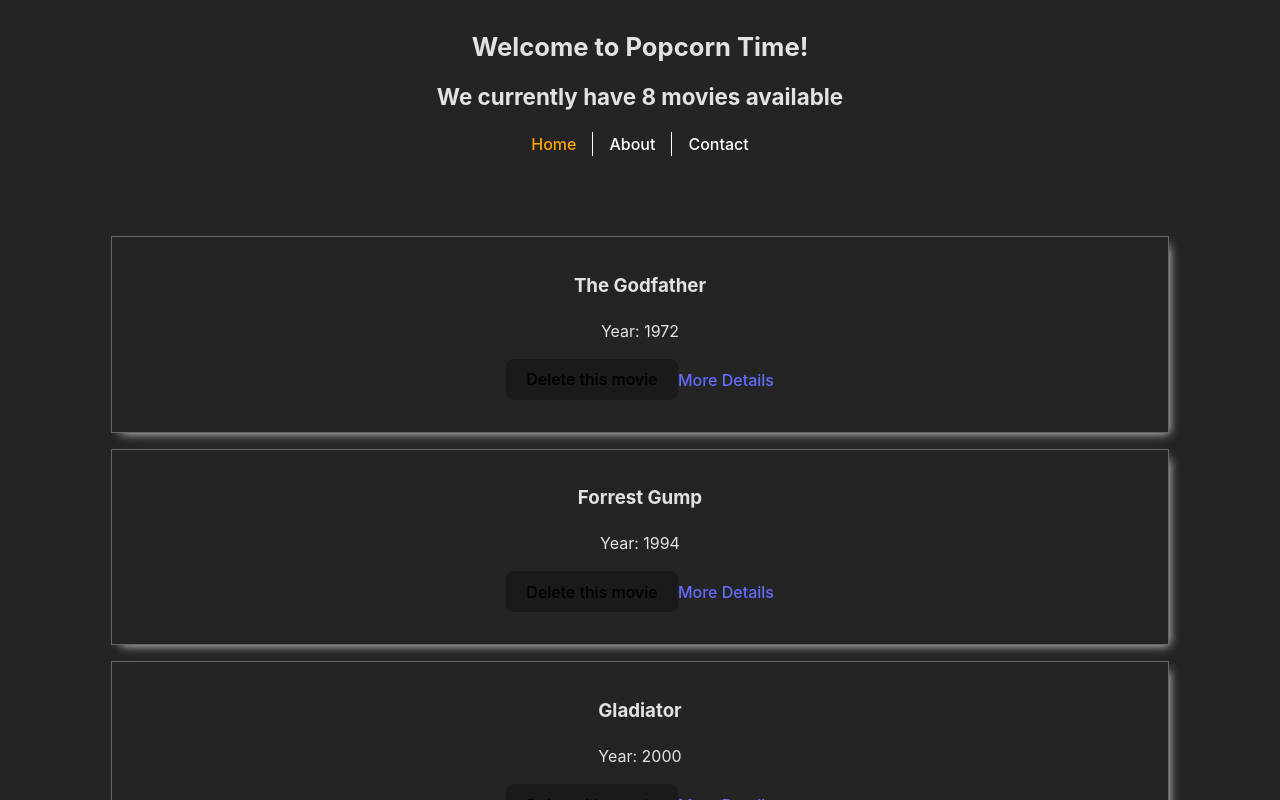
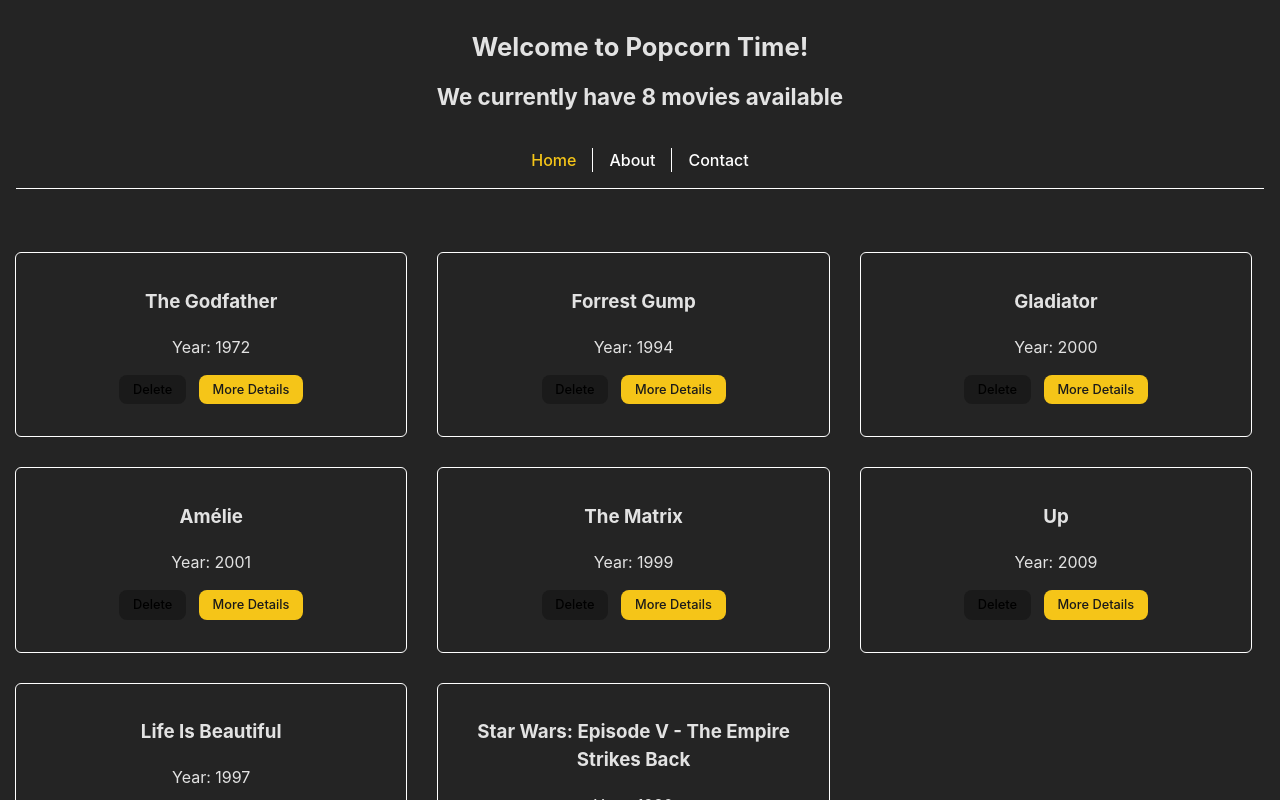
Before and after one commit to ironhack-sept2024-devstructors/react-popcorn-time, a React (Vite) app: page / in a window 1280 px wide. Shown: the top 800 px of the page. Built offline with nearby package versions, Linux system fonts and the light colour scheme.

Commit message:
improve design and css

```diff
--- a/src/components/Header.css
+++ b/src/components/Header.css
@@ -6,7 +6,8 @@
 .Header nav {
     display: flex;
     justify-content: center;
-    margin-bottom: 2rem;
+    padding: 1rem;
+    border-bottom: 1px solid #fff;
 }
 
 .Header nav a {
@@ -16,7 +17,7 @@
 }
 
 .Header nav a.active {
-    color: orange;
+    color: #f5c518;
 }
 
 .Header nav a:last-child {
--- a/src/components/MovieDetails.jsx
+++ b/src/components/MovieDetails.jsx
@@ -19,7 +19,7 @@ function MovieDetails(props){
             <p>Rating: {movie.rating}</p>
 
             <p>
-                <Link to="/">Back</Link>
+                <Link to="/" className="btn btn-primary">Back</Link>
             </p>
 
         </div>
--- a/src/components/MovieList.jsx
+++ b/src/components/MovieList.jsx
@@ -3,7 +3,7 @@ import MovieSummary from "./MovieSummary";
 function MovieList(props){
 
     return (
-        <section className="MovieList">
+        <section className="MovieList card-list">
 
             {props.moviesToDisplay.map((movieObj) => {
                 return (
--- a/src/components/MovieSummary.jsx
+++ b/src/components/MovieSummary.jsx
@@ -7,8 +7,8 @@ function MovieSummary (props){
             <p>Year: {props.movieDetails.year}</p>
 
             <p>
-                <button onClick={() => {props.callbackToDelete(props.movieDetails.id)}}>Delete this movie</button>
-                <Link to={`/movies/${props.movieDetails.id}`}>More Details</Link>
+                <button onClick={() => {props.callbackToDelete(props.movieDetails.id)}}>Delete</button>
+                <Link className="btn btn-primary" to={`/movies/${props.movieDetails.id}`}>More Details</Link>
             </p>
         </div>
     );
--- a/src/index.css
+++ b/src/index.css
@@ -36,43 +36,47 @@ h2 {
   font-size: 1.4em;
 }
 
-button {
+button, .btn {
   border-radius: 8px;
   border: 1px solid transparent;
-  padding: 0.6em 1.2em;
-  font-size: 1em;
+  padding: .5em 1em;
+  margin-left: .5em;
+  margin-right: .5em;
+  font-size: 80%;
   font-weight: 500;
   font-family: inherit;
   background-color: #1a1a1a;
   cursor: pointer;
   transition: border-color 0.25s;
 }
-button:hover {
-  border-color: #646cff;
-}
 button:focus,
 button:focus-visible {
   outline: 4px auto -webkit-focus-ring-color;
 }
 
-nav a {
-  color: blue;
+.btn-primary {
+  background-color: #f5c518;
+  color: #1a1a1a;
+}
+.btn-primary:hover {
+  color: #1a1a1a;
 }
 
-nav a.active {
-  color: orange;
+.card-list {
+  display: flex;
+  flex-wrap: wrap;
 }
 
-.card {
-  max-width: 80%;
-  margin: 1rem auto;
+.card-list .card {
+  flex: 0 1 100%;
+  border-radius: 5px;
+  outline: 1px solid #fff;
   padding: 1rem;
-  border: 1px solid #666;
-  box-shadow: 5px 5px 10px -5px;
-  transition: 0.4s;
+  margin: 1rem;
 }
 
-.card:hover {
-  cursor: pointer;
-  box-shadow: 5px 5px 10px 0px;
+@media (min-width: 768px){
+  .card-list .card {
+    flex: 0 1 calc(33% - 4rem); /* 33.33% minus 2x horizontal margins and 2x horizontal paddings */
+  }
 }
```
